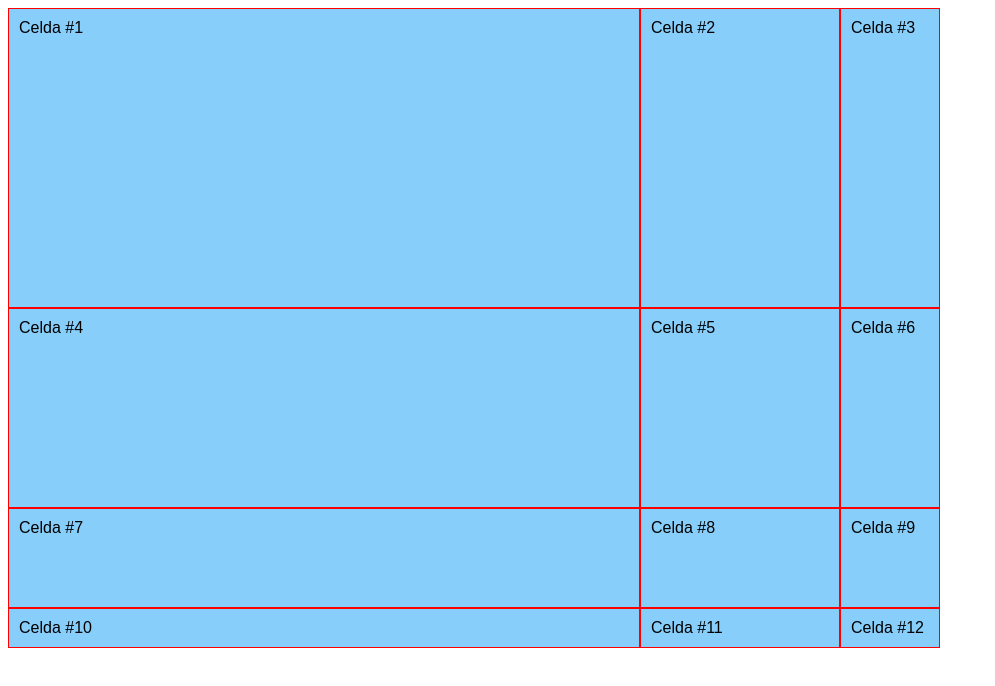
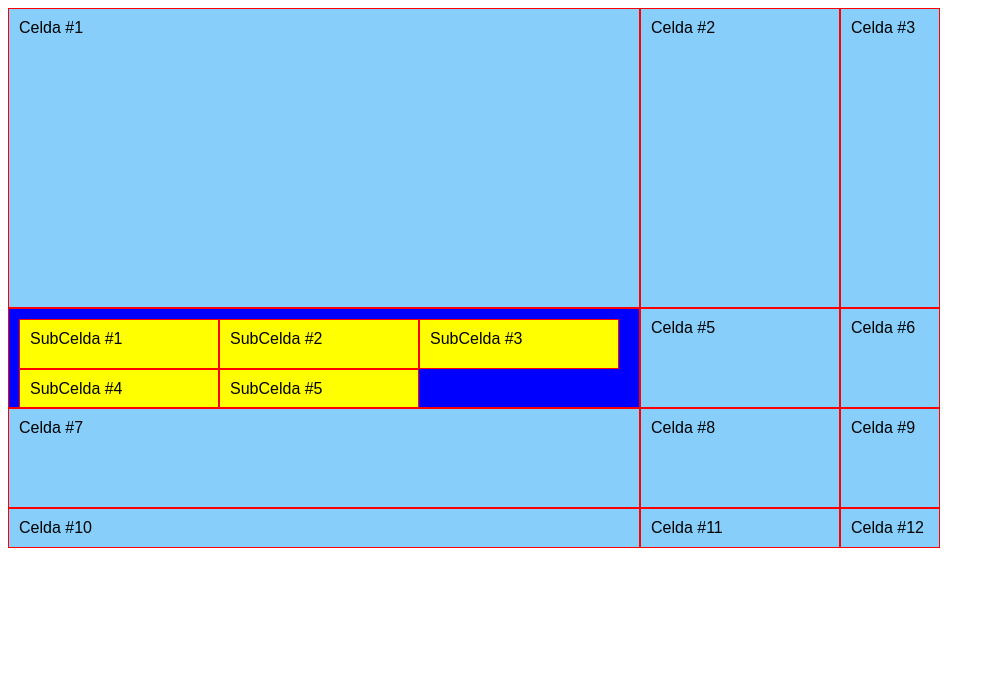
Before and after one commit to gustavo-arana/platzi-css-grids, a plain HTML site: page index.html in a window 1280 px wide. Shown: the whole page, without its empty margins (0-995 px from the left). Drawn offline with Linux system fonts and the light colour scheme.

Commit message:
Exercise Display

```diff
--- a/index.html
+++ b/index.html
@@ -3,7 +3,7 @@
 <head>
     <meta charset="UTF-8">
     <meta name="viewport" content="width=device-width, initial-scale=1.0">
-    <title>CSS Grid Exercises</title>
+    <title>CSS Grid Exercises - Display</title>
     <style>
         body {
             font-family: Arial, Helvetica, sans-serif;
@@ -11,15 +11,24 @@
 
         .container {
             display: grid;
-            /* grid-template-columns: 25% 200px 25%;
-            grid-template-rows: 200px 200px;*/
-            grid-template: 300px 200px 100px / 50% 200px 100px;
+            grid-template: 300px 100px 100px / 50% 200px 100px;
         }
 
         .item{
             background: lightskyblue;
             padding: 10px;
             border: 1px solid red;
+        }
+
+        .item:nth-of-type(4){
+            background: blue;
+            overflow: auto;
+            display: grid;
+            grid-template: 50px 50px 50px / 200px 200px 200px;
+        }
+
+        .item .item{
+            background: yellow;
         }
     </style>
 </head>
@@ -28,7 +37,13 @@
         <div class="item">Celda #1</div>
         <div class="item">Celda #2</div>
         <div class="item">Celda #3</div>
-        <div class="item">Celda #4</div>
+        <div class="item">
+            <div class="item">SubCelda #1</div>
+            <div class="item">SubCelda #2</div>
+            <div class="item">SubCelda #3</div>
+            <div class="item">SubCelda #4</div>
+            <div class="item">SubCelda #5</div>
+        </div>
         <div class="item">Celda #5</div>
         <div class="item">Celda #6</div>
         <div class="item">Celda #7</div>
```
